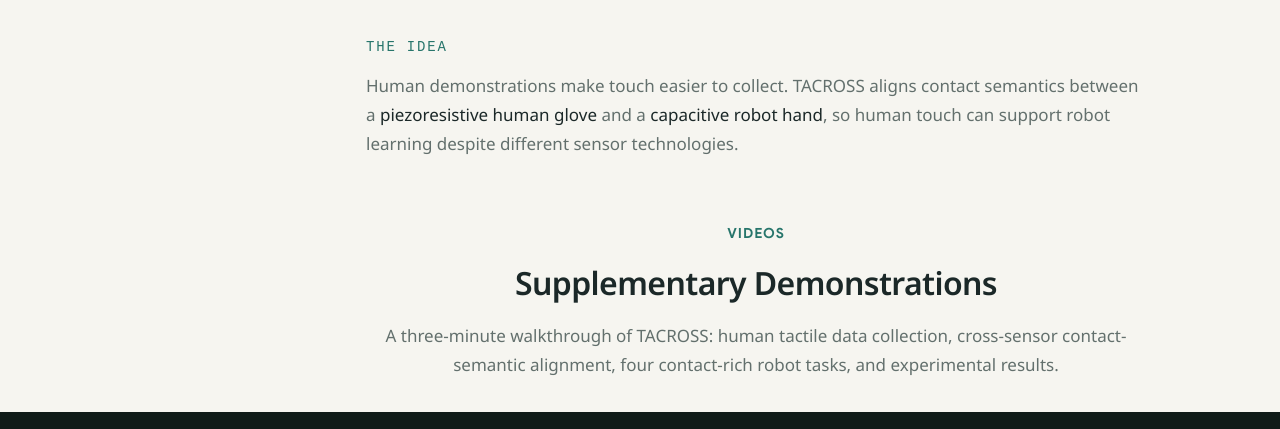
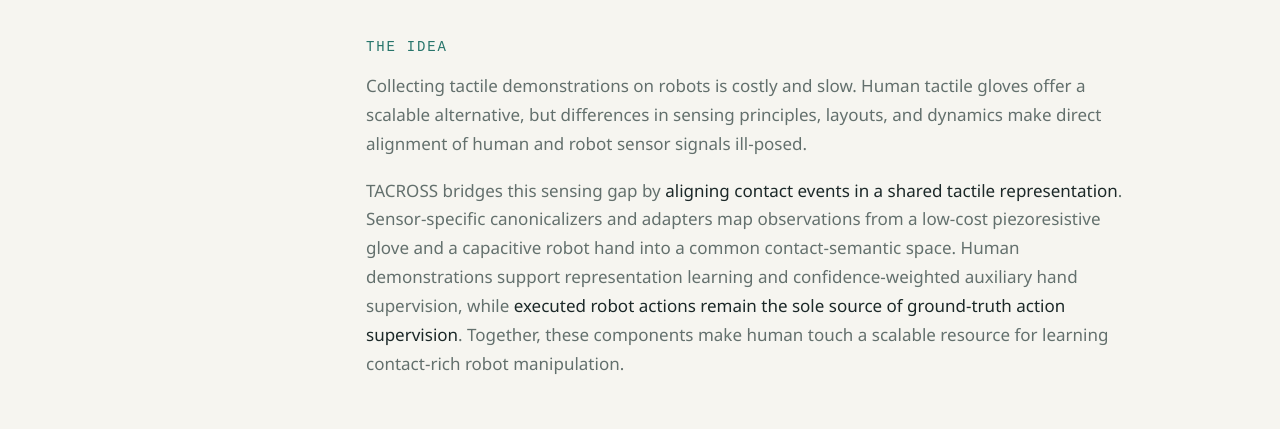
Before and after one commit to tacross-touch-project/tacross-touch-project.github.io, a plain HTML site: page index.html in a window 1280 px wide. Shown: the part 1725-2154 px from the top of the page. Drawn offline with Linux system fonts and the light colour scheme.

Commit message:
Rewrite project idea from manuscript sensing and action gaps

```diff
--- a/index.html
+++ b/index.html
@@ -1,6 +1,6 @@
 <!doctype html>
 <html lang="en">
-<head><meta charset="utf-8"><meta name="viewport" content="width=device-width,initial-scale=1"><meta name="theme-color" content="#f6f5f0"><title>TACROSS — Learning from Human Touch</title><meta name="description" content="TACROSS connects low-cost human touch acquisition with dexterous robot learning across heterogeneous tactile sensors."><meta property="og:title" content="TACROSS — Learning from Human Touch"><meta property="og:description" content="Different tactile sensors. Shared contact semantics. Low-cost human demonstrations for dexterous robot learning."><meta property="og:type" content="website"><meta property="og:image" content="https://tacross-touch-project.github.io/assets/slide1-animation.jpg"><link rel="icon" href="favicon.svg" type="image/svg+xml"><link rel="stylesheet" href="style.css?v=supplementary-film-1"><script src="app.js?v=supplementary-film-1" defer></script><link rel="canonical" href="https://tacross-touch-project.github.io/"><script src="method-animation.js?v=supplementary-film-1" defer></script></head>
+<head><meta charset="utf-8"><meta name="viewport" content="width=device-width,initial-scale=1"><meta name="theme-color" content="#f6f5f0"><title>TACROSS — Learning from Human Touch</title><meta name="description" content="TACROSS connects low-cost human touch acquisition with dexterous robot learning across heterogeneous tactile sensors."><meta property="og:title" content="TACROSS — Learning from Human Touch"><meta property="og:description" content="Different tactile sensors. Shared contact semantics. Low-cost human demonstrations for dexterous robot learning."><meta property="og:type" content="website"><meta property="og:image" content="https://tacross-touch-project.github.io/assets/slide1-animation.jpg"><link rel="icon" href="favicon.svg" type="image/svg+xml"><link rel="stylesheet" href="style.css?v=paper-overview-1"><script src="app.js?v=paper-overview-1" defer></script><link rel="canonical" href="https://tacross-touch-project.github.io/"><script src="method-animation.js?v=paper-overview-1" defer></script></head>
 <body>
 <a class="skip" href="#main">Skip to content</a>
 <header><a class="brand" href="#" aria-label="TACROSS home"><span class="brand-mark" aria-hidden="true">↗</span> TACROSS</a><nav aria-label="Main navigation"><a href="#demos">Demos</a><a href="#method">Method</a><a href="#system">System</a><a href="#dataset">Dataset</a><a href="#results">Results</a></nav><a class="header-paper" href="https://agentic-intelligence-lab.org/files/TACROSS.pdf" target="_blank" rel="noopener">Read paper ↗</a></header>
@@ -16,7 +16,7 @@
 <div class="affiliations" aria-label="Affiliations and author notes"><p><span class="affiliation-item"><sup>1</sup>&nbsp;The University of Hong Kong</span> <span class="affiliation-item"><sup>2</sup>&nbsp;The Chinese University of Hong Kong (Shenzhen)</span> <span class="affiliation-item"><sup>3</sup>&nbsp;Ocean University of China</span> <span class="affiliation-item"><sup>4</sup>&nbsp;Wuhan University</span> <span class="affiliation-item"><sup>5</sup>&nbsp;Wuhan Textile University</span> <span class="affiliation-item"><sup>6</sup>&nbsp;INFIFORCE</span><br>* Equal contribution. † Corresponding authors.</p></div>
 <div class="resource-line"><a class="button solid" href="https://agentic-intelligence-lab.org/files/TACROSS.pdf" target="_blank" rel="noopener">Paper <span>↗</span></a><a class="button" href="#supplementary">Watch full video <span>↓</span></a><a class="text-link" href="#resources">Code, hardware & data <span class="soon">Planned release</span></a></div>
 <div class="headline-stats"><div><strong>3.5<span>×</span></strong><p>Recording throughput</p><small>140 vs. 40 episodes / hour</small></div><div><strong>95.7<span>%</span></strong><p>Lower acquisition equipment cost</p><small>$520 Vision-IK Ego vs. $12,000 Robot-only</small></div><div><strong>91.5<span>%</span></strong><p>Four-task mean success</p><small>vs. 92.2% Robot-only under matched time budgets</small></div></div>
-<div class="intro"><span class="section-label">THE IDEA</span><p>Human demonstrations make touch easier to collect. TACROSS aligns contact semantics between a <em>piezoresistive human glove</em> and a <em>capacitive robot hand</em>, so human touch can support robot learning despite different sensor technologies.</p></div>
+<div class="intro"><span class="section-label">THE IDEA</span><p>Collecting tactile demonstrations on robots is costly and slow. Human tactile gloves offer a scalable alternative, but differences in sensing principles, layouts, and dynamics make direct alignment of human and robot sensor signals ill-posed.</p><p>TACROSS bridges this sensing gap by <em>aligning contact events in a shared tactile representation</em>. Sensor-specific canonicalizers and adapters map observations from a low-cost piezoresistive glove and a capacitive robot hand into a common contact-semantic space. Human demonstrations support representation learning and confidence-weighted auxiliary hand supervision, while <em>executed robot actions remain the sole source of ground-truth action supervision</em>. Together, these components make human touch a scalable resource for learning contact-rich robot manipulation.</p></div>
 </section>
 <section id="supplementary" class="supplementary-section" aria-labelledby="supplementary-title">
 <div class="wrap supplementary-heading"><div class="section-label">VIDEOS</div><h2 id="supplementary-title">Supplementary Demonstrations</h2><p>A three-minute walkthrough of TACROSS: human tactile data collection, cross-sensor contact-semantic alignment, four contact-rich robot tasks, and experimental results.</p></div>
--- a/style.css
+++ b/style.css
@@ -369,3 +369,5 @@ footer p,footer>a:last-child{font-size:15px}
 #supplementary-sound{background:transparent;color:#eef5ef;border:1px solid #6d8478;border-radius:5px;min-height:44px;padding:10px 16px;font-family:Arial,sans-serif;font-size:15px;white-space:nowrap}
 #supplementary-sound:hover{background:#29443b}
 @media(max-width:720px){.supplementary-section{padding-top:48px;padding-bottom:10px}.supplementary-heading h2{font-size:28px}.supplementary-heading>p{font-size:16px}.supplementary-film{padding:0}.supplementary-caption{padding:14px 22px;flex-wrap:wrap;font-size:11px}}
+
+.hero .intro p+p{margin-top:18px}
```
